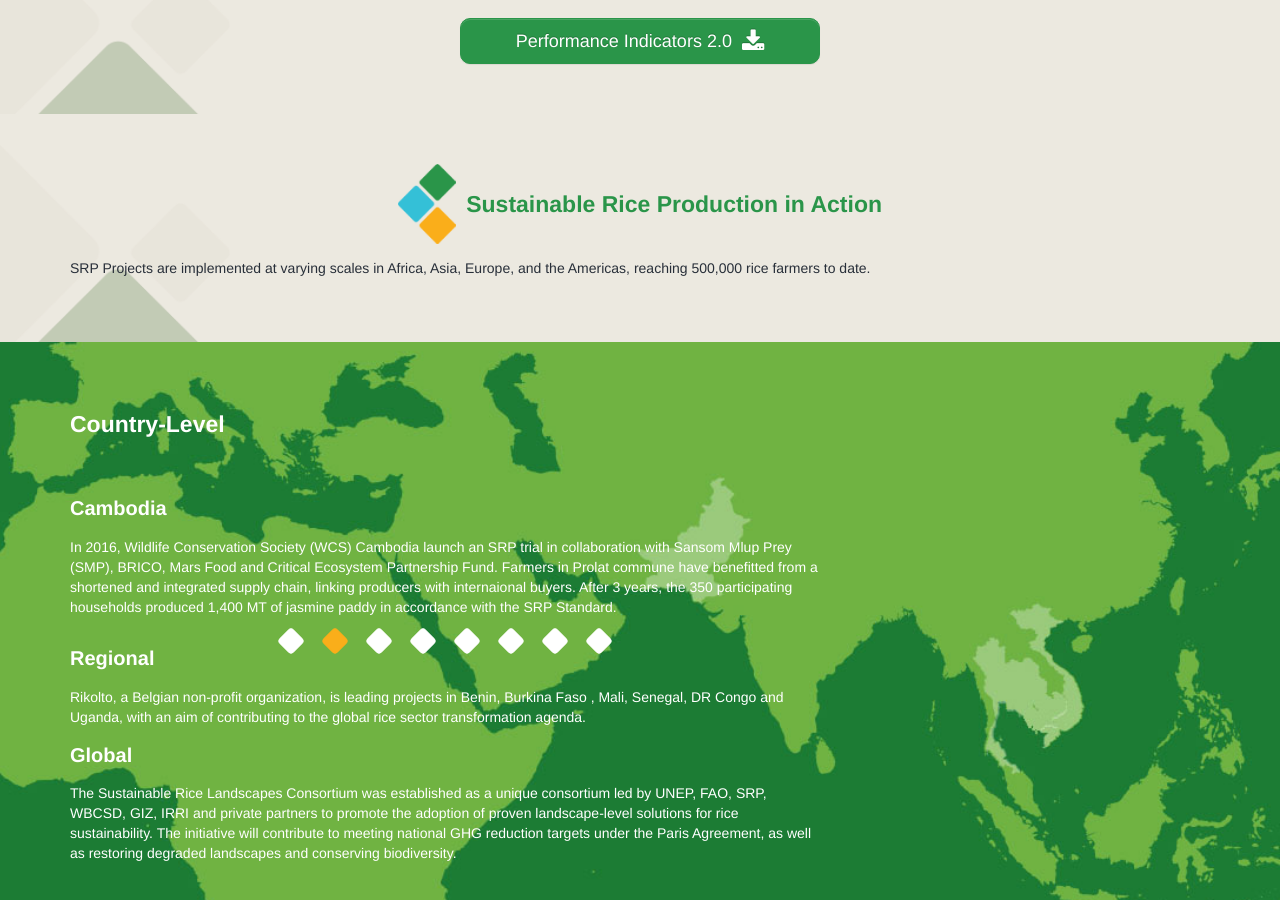
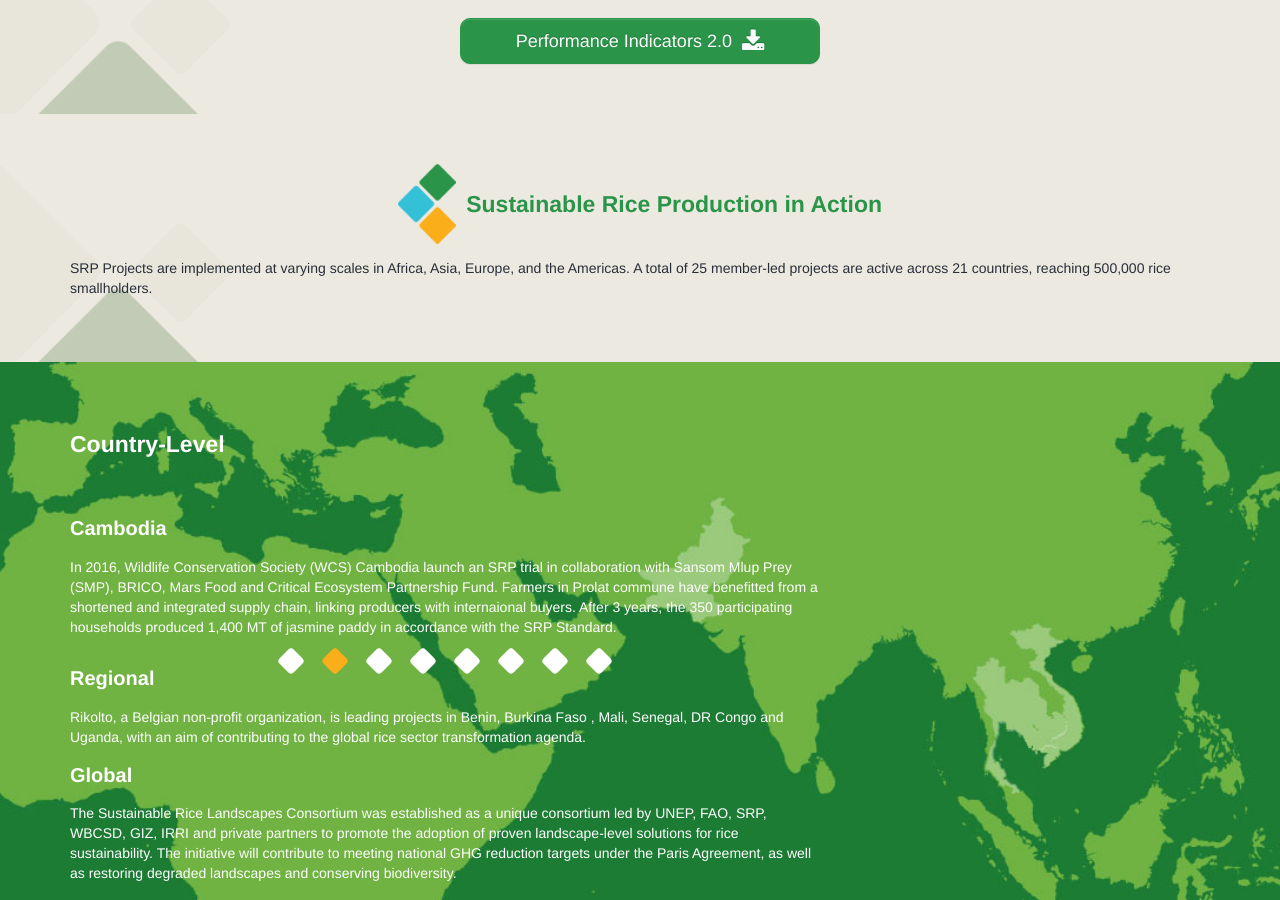
Before and after one commit to sustainablericeplatform/sustainablericeplatform.github.io, a Jekyll site: the page built from Resources/index.html, in a window 1280 px wide and 900 px high, scrolled down 1806 px. Built offline with Jekyll 4.4.1, drawn with Linux system fonts in a browser that asks for light colours; some of the changed text lies outside the part shown.

Commit message:
Update index.html

```diff
--- a/Resources/index.html
+++ b/Resources/index.html
@@ -92,7 +92,7 @@
         </div>
         <ul class="srp-list">
          <!--<h1 class="green">Sustainable rice production in Thailand</h1>-->
-<p>SRP Projects are implemented at varying scales in Africa, Asia, Europe, and the Americas, reaching 500,000 rice farmers to date.</p>
+<p>SRP Projects are implemented at varying scales in Africa, Asia, Europe, and the Americas. A total of 25 member-led projects are active across 21 countries, reaching 500,000 rice smallholders.</p>
         </ul>
         </div>
     </div>
```
